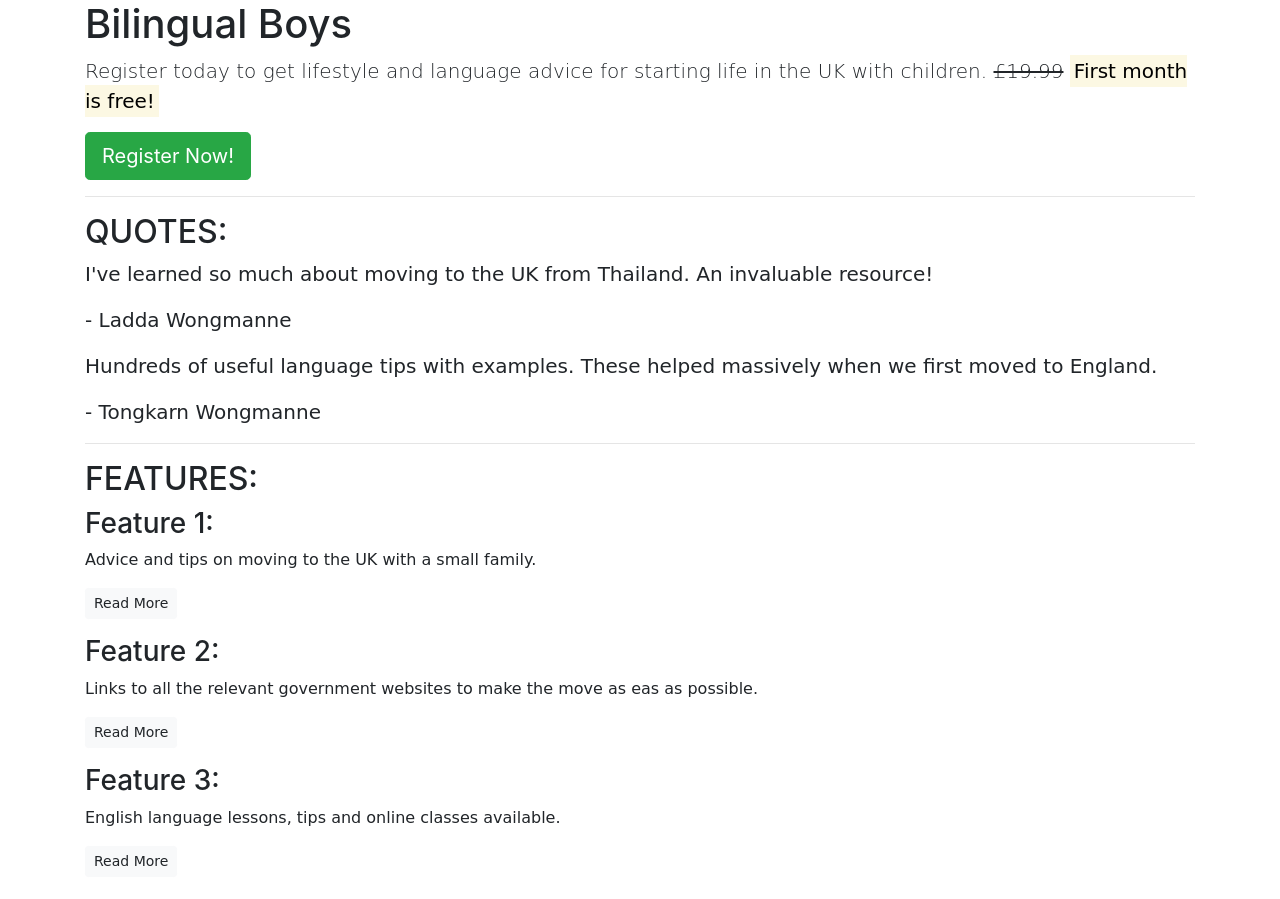
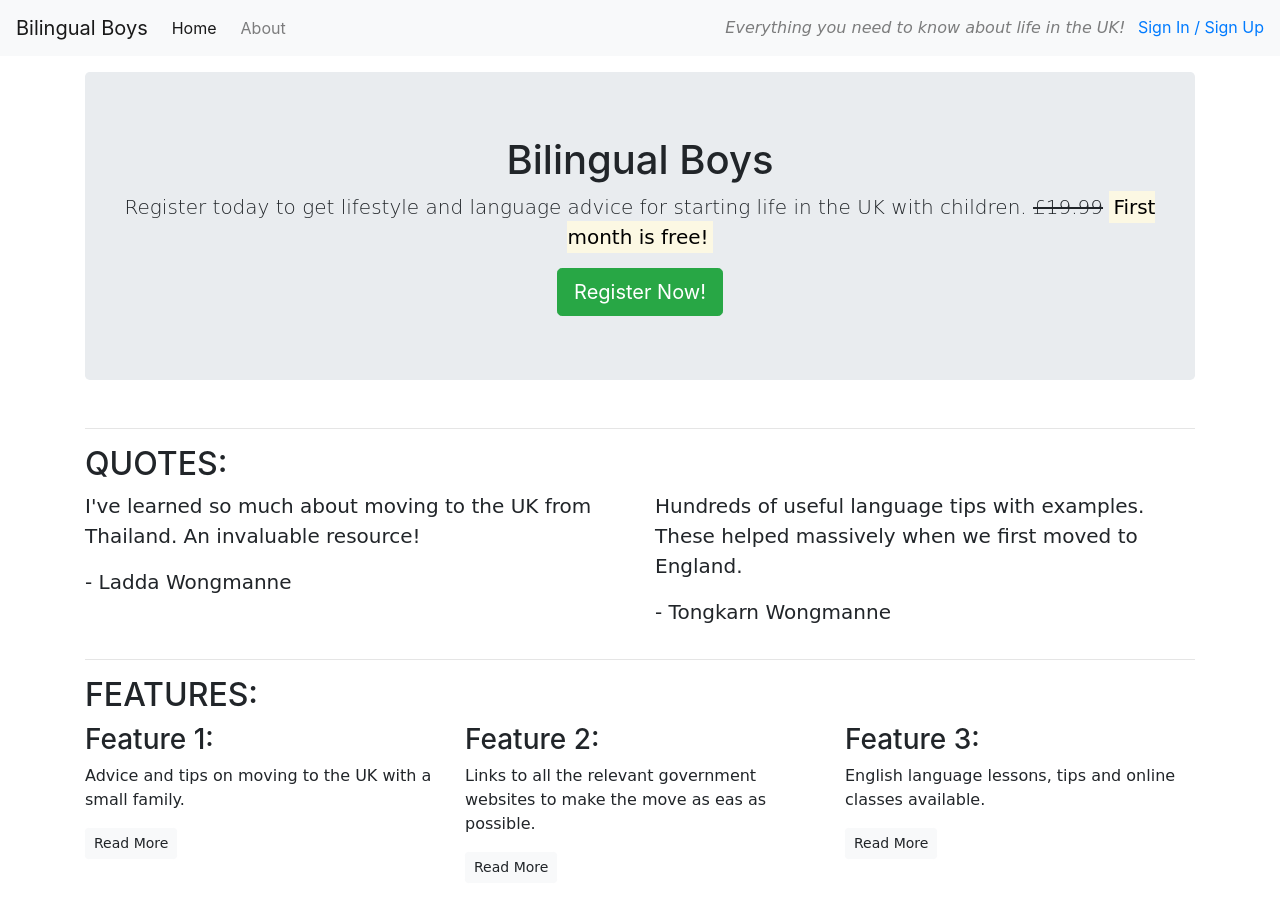
Before and after one commit to johnroutledge/bilingual-boys-alpha, a plain HTML site: page index.html in a window 1280 px wide. Drawn offline with nearby package versions, Linux system fonts and the light colour scheme; a web font is replaced by a local one.

Commit message:
save end of day

```diff
--- a/index.html
+++ b/index.html
@@ -11,48 +11,89 @@
     <link rel="stylesheet" href="style.css">
 </head>
 <body>
-    <article class="container">
+    <nav class="navbar navbar-light bg-light navbar-expand-sm">
+        <a href="/" class="navbar-brand">Bilingual Boys</a>
+        <ul class="navbar-nav mr-auto">
+            <li class="active nav-item mr-2"><a class="nav-link" href="/">Home</a></li>
+            <li class="nav-item mr-2"><a class="nav-link" href="/about">About</a></li>
+            <li class="nav-item mr-2 d-block d-sm-none"><a class="nav-link" href="/login">Sign In / Sign Up</a></li>
+        </ul>
+        <div class="d-none d-md-block">
+            <p class="navbar-text my-auto mr-2"><i>Everything you need to know about life in the UK!</i></p>
+            <a href="/login">Sign In / Sign Up</a>
+        </div>
+    </nav>
+    <article class="container mt-3">
         <!--callout-->
-        <section class="callout">
+        <div class="row">
+            <div class="col-12">
+                <section class="callout jumbotron text-center">
                     <h1>Bilingual Boys</h1>
-            <p class="lead">Register today to get lifestyle and language advice for starting life in the UK with children. <s>£19.99</s> <strong><mark>First month is free!</mark></strong></p>
+                    <p class="lead">Register today to get lifestyle and language advice for starting life in the UK with children.
+                        <s class="d-none d-sm-inline">£19.99</s>
+                        <span class="d-inline d-sm-none"><br></span>
+                        <strong><mark>First month is free!</mark></strong></p>
                     <button class="btn btn-success btn-lg">Register Now!</button>
                 </section>
+            </div>
+        </div>
         <!--/.callout-->
         <hr>
 
         <!--quotes-->
         <section class="quotes">
+            <div class="row">
+                <div class="col-12">
                     <h2 class="text-uppercase">Quotes:</h2>
+                </div>
+            </div>
+            <div class="row">
+                <div class="col-12 col-md-6">
                     <blockquote class="blockquote">
                         <p>I've learned so much about moving to the UK from Thailand. An invaluable resource!</p>
                         <p>- Ladda Wongmanne</p>
                     </blockquote>
+                </div>
+                <div class="col-12 col-md-6">
                     <blockquote class="blockquote">
                         <p>Hundreds of useful language tips with examples. These helped massively when we first moved to England.</p>
                         <p>- Tongkarn Wongmanne</p>
                     </blockquote>
+                </div>
+            </div>
         </section>
         <!--/.quotes-->
         <hr>
 
         <!--features-->
         <section class="features">
+            <div class="row">
+                <div class="col-12">
                     <h2 class="text-uppercase">Features:</h2>
+                </div>
+            </div>
+            <div class="row">
+                <div class="col-12 col-md-6 col-lg-4">
                     <div class="feature">
                         <h3>Feature 1:</h3>
                         <p>Advice and tips on moving to the UK with a small family.</p>
                         <p><a class="btn btn-sm btn-light" href="">Read More</a></p>
                     </div>
+                </div>
+                <div class="col-12 col-md-6 col-lg-4">
                     <div class="feature">
                         <h3>Feature 2:</h3>
                         <p>Links to all the relevant government websites to make the move as eas as possible.</p>
                         <p><a class="btn btn-sm btn-light" href="">Read More</a></p>
                     </div>
+                </div>
+                <div class="col-12 d-md-none d-lg-block col-lg-4">
                     <div class="feature">
                         <h3>Feature 3:</h3>
                         <p>English language lessons, tips and online classes available.</p>
                         <p><a class="btn btn-sm btn-light" href="">Read More</a></p>
+                    </div>
+                </div>
             </div>
         </section>
         <!--features-->
```
Lines whose indentation alone changed are shown as unchanged.
